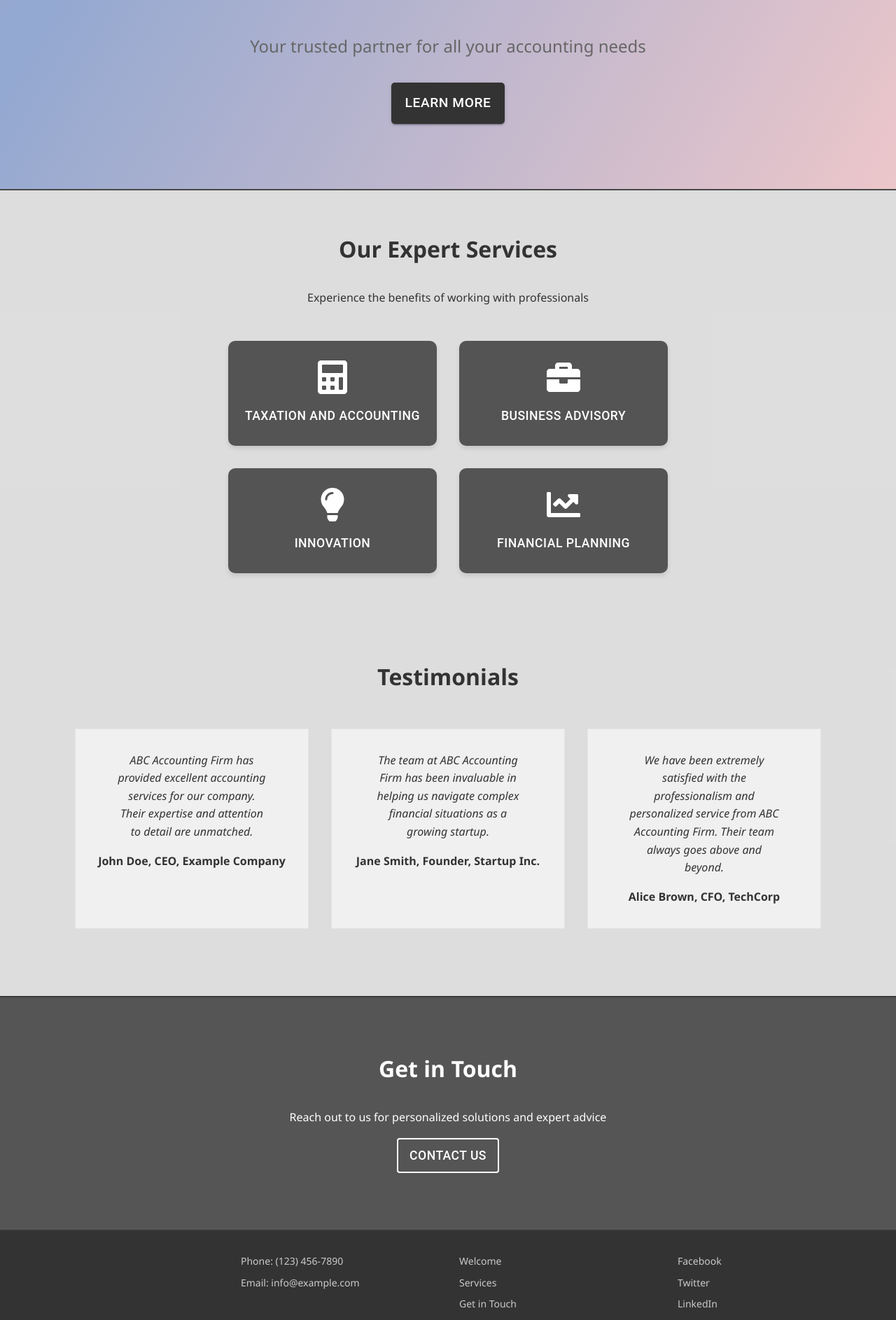
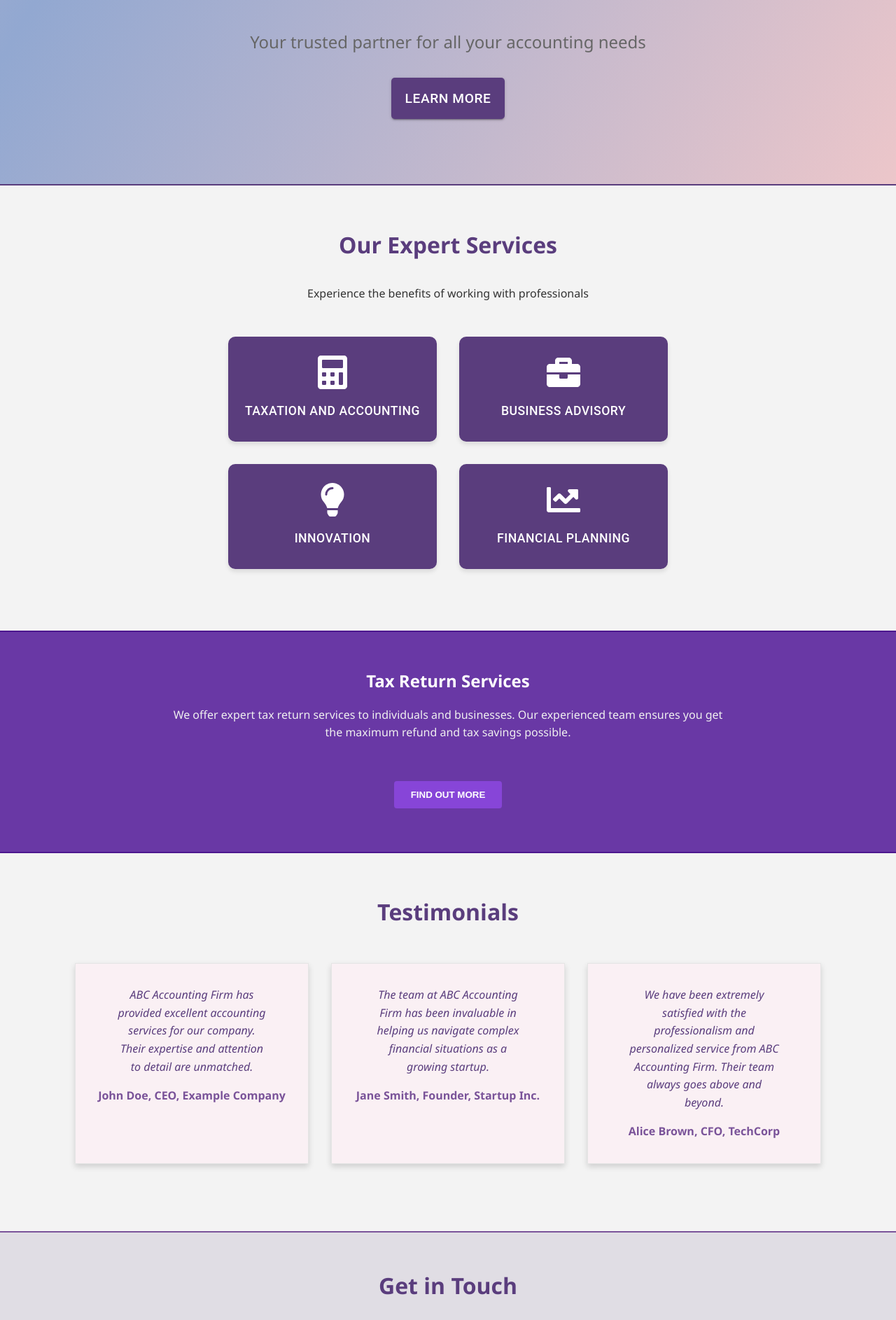
Before and after one commit to Hongsblash/super-duper-chainsaw, a React (Create React App) app: page / in a window 1280 px wide. Shown: the part 318-2204 px from the top of the page at 70% size. Built offline with nearby package versions, Linux system fonts and the light colour scheme.

Commit message:
Added colour and changed styles, added tax return section

```diff
--- a/src/App.jsx
+++ b/src/App.jsx
@@ -4,6 +4,7 @@ import LargeHeader from './components/LargeHeader';
 import WelcomeMessage from './components/WelcomeMessage';
 import About from './components/About';
 import ServicesSection from './components/ServicesSection';
+import TaxReturnHighlight from './components/TaxReturnHighlight'; // Add this line
 import GetInTouchSection from './components/GetInTouchSection';
 import TestimonialSection from './components/TestimonialSection';
 import TaxationAndAccounting from './components/TaxationAndAccounting';
@@ -29,6 +30,7 @@ function App() {
           <>
             <WelcomeMessage changeView={changeView} />
             <ServicesSection changeView={changeView} />
+            <TaxReturnHighlight changeView={changeView} /> {/* Add this line */}
             <TestimonialSection changeView={changeView} />
           </>
         );
--- a/src/components/Footer.css
+++ b/src/components/Footer.css
@@ -5,7 +5,7 @@
   grid-template-columns: repeat(4, 1fr);
   gap: 2rem;
   padding: 2rem;
-  background-color: #333;
+  background-color: #4a148cea;
   color: #f0f0f0;
   font-size: 14px;
 }
--- a/src/components/GetInTouchSection.css
+++ b/src/components/GetInTouchSection.css
@@ -3,13 +3,12 @@
   flex-direction: column;
   align-items: center;
   justify-content: center;
-    min-height: 300px;
+  min-height: 250px;
   text-align: center;
-    background-color: rgba(50, 50, 50, 0.8);
-    color: white;
+  background-color: #7300ff07;
+  color: #5a3d7d;
   padding-bottom: 2rem;
-    border-top: 2px solid rgba(50, 50, 50, 0.8);
-    border-bottom: 2px solid rgba(50, 50, 50, 0.8);
+  border-top: 2px solid #7a5399;
 }
 
 .get-in-touch-section h2 {
@@ -17,10 +16,14 @@
   font-size: 2rem;
 }
 
+.get-in-touch-section p {
+  color: #7a5399;
+}
+
 .get-in-touch-section button {
   background-color: transparent !important;
-    color: white !important;
-    border: 2px solid white !important;
+  color: #5a3d7d !important;
+  border: 2px solid #5a3d7d !important;
   padding: 0.5rem 1rem !important;
   cursor: pointer !important;
   transition: background-color 0.3s, color 0.3s;
@@ -28,10 +31,10 @@
 }
 
 .get-in-touch-section button:hover {
-    background-color: rgba(255, 255, 255, 0.2) !important;
+  background-color: rgba(90, 61, 125, 0.1) !important;
 }
 
-  /*--------- Mobile Compatibility   ---------*/
+/*--------- Mobile Compatibility ---------*/
 
 @media (max-width: 768px) {
   .get-in-touch-section h2 {
--- a/src/components/LargeHeader.css
+++ b/src/components/LargeHeader.css
@@ -3,7 +3,7 @@
   justify-content: space-between;
   align-items: center;
   padding: 1rem 6rem;
-  background-color: #333;
+  background-color: #4a148cea;
 }
 
 .large-header img {
@@ -43,7 +43,7 @@
   left: 4px;
   right: 4px;
   bottom: -4px;
-  background-color: #333;
+  background-color: #6a1b9a;
   border-radius: 6px;
   z-index: -1;
 }
@@ -53,7 +53,7 @@
   position: absolute;
   top: 100%;
   left: 0;
-  background-color: #444;
+  background-color: #6a1b9a;
   border-radius: 6px;
   box-shadow: 0 2px 4px rgba(0, 0, 0, 0.1);
   padding: 0.5rem 0;
@@ -71,6 +71,7 @@
 
 .dropdown-menu a:hover {
   color: #ffffff;
+  background-color: #7b1fa2;
 }
 
 .large-header nav a:hover + .dropdown-menu {
--- a/src/components/ServicesSection.css
+++ b/src/components/ServicesSection.css
@@ -6,13 +6,14 @@
   min-height: 400px;
   text-align: center;
   padding: 2rem 0;
-    background-color: rgba(221, 221, 221, 0.8);
-    padding-bottom: 4rem;
+  background-color: rgba(245, 245, 245, 0.9);
+  padding-bottom: 5.5rem;
 }
 
 .services-section h2 {
   margin-bottom: 1rem;
   font-size: 2rem;
+  color: #5a3d7d;
 }
 
 .services-grid {
@@ -23,7 +24,7 @@
 }
 
 .service-box button {
-    background-color: rgba(50, 50, 50, 0.8);
+  background-color: #5a3d7d;
   color: white;
   border: none;
   padding: 1.5rem;
@@ -41,7 +42,7 @@
 }
 
 .service-box button:hover {
-    background-color: rgba(50, 50, 50, 1);
+  background-color: #7a5399;
   transform: translateY(-3px);
   box-shadow: 0 6px 8px rgba(0, 0, 0, 0.2);
 }
@@ -53,10 +54,10 @@
 }
 
 .service-box:hover .service-icon {
-    color: rgba(50, 50, 50, 0.8);
+  color: #f2e6ff;
 }
 
-  /*--------- Mobile Compatibility   ---------*/
+/*--------- Mobile Compatibility ---------*/
 
 @media (max-width: 768px) {
   .services-grid {
--- a/src/components/SmallHeader.css
+++ b/src/components/SmallHeader.css
@@ -2,8 +2,8 @@
     display: flex;
     justify-content: space-between;
     align-items: center;
-    padding: 0.5rem 6rem;
-    background-color: rgba(15, 15, 15, 0.8);
+    padding: 0.3rem 6rem;
+    background-color: #4a148cc4;
     color: white;
   }
 
--- /dev/null
+++ b/src/components/TaxReturnHighlight.css
@@ -0,0 +1,61 @@
+.tax-return-highlight {
+    background-color: #410091c0;
+    padding: 2rem 0;
+    text-align: center;
+    min-height: 250px;
+    border-top: 2px solid #4a148cea;
+    border-bottom: 2px solid #4a148cea;
+  }
+
+  .tax-return-content {
+    max-width: 800px;
+    margin: 0 auto;
+  }
+
+  .tax-return-highlight h2 {
+    color: #fff;
+    margin-bottom: 1rem;
+  }
+
+  .tax-return-highlight p {
+    color: #f0f0f0;
+    margin-bottom: 1rem;
+  }
+
+  .find-out-more-btn {
+    margin-top: 2.5rem;
+    background-color: #8745d8;
+    border: none;
+    border-radius: 4px;
+    color: #fff;
+    cursor: pointer;
+    font-weight: bold;
+    padding: 12px 24px;
+    text-transform: uppercase;
+    transition: background-color 0.3s, color 0.3s;
+  }
+
+  .find-out-more-btn:hover {
+    background-color: #9c27b0;
+    color: #f0f0f0;
+  }
+
+  /* iPhone 11 compatibility */
+@media (max-width: 414px) {
+    .tax-return-highlight {
+      padding: 2rem 1rem;
+    }
+
+    .tax-return-highlight h2 {
+      font-size: 1.5rem;
+    }
+
+    .tax-return-highlight p {
+      font-size: 1rem;
+    }
+
+    .tax-return-highlight button {
+      font-size: 1rem;
+      padding: 10px 20px;
+    }
+  }
--- /dev/null
+++ b/src/components/TaxReturnHighlight.jsx
@@ -0,0 +1,25 @@
+import React from 'react';
+import './TaxReturnHighlight.css';
+
+const TaxReturnHighlight = ({ changeView }) => {
+  return (
+    <section className="tax-return-highlight">
+      <div className="tax-return-content">
+        <h2>Tax Return Services</h2>
+        <p>
+          We offer expert tax return services to individuals and businesses. Our
+          experienced team ensures you get the maximum refund and tax savings
+          possible.
+        </p>
+        <button
+          className="find-out-more-btn"
+          onClick={() => changeView('taxationAndAccounting')}
+        >
+          Find out more
+        </button>
+      </div>
+    </section>
+  );
+};
+
+export default TaxReturnHighlight;
--- a/src/components/TestimonialSection.css
+++ b/src/components/TestimonialSection.css
@@ -6,13 +6,14 @@
   min-height: 350px;
   text-align: center;
   padding: 2rem 0;
-    background-color: rgba(221, 221, 221, 0.8);
+  background-color: rgba(245, 245, 245, 0.9);
   padding-bottom: 6rem;
 }
 
 .testimonial-section h2 {
   margin-bottom: 1rem;
   font-size: 2rem;
+  color: #5a3d7d;
 }
 
 .testimonials-container {
@@ -23,28 +24,31 @@
 }
 
 .testimonial {
-    background-color: #f0f0f0;
+  background-color: #faf0f4;
   padding: 1rem;
   max-width: 300px;
   border: 1px solid #e5e5e5;
+  box-shadow: 0 4px 8px rgba(0, 0, 0, 0.15);
   transition: box-shadow 0.3s, transform 0.3s;
 }
 
 .testimonial:hover {
-    box-shadow: 0 5px 15px rgba(0, 0, 0, 0.1);
+  box-shadow: 0 8px 16px rgba(0, 0, 0, 0.2);
   transform: translateY(-5px);
 }
 
 .testimonial blockquote {
   font-style: italic;
   margin-bottom: 1rem;
+  color: #5a3d7d;
 }
 
 .testimonial-author {
   font-weight: bold;
+  color: #7a5399;
 }
 
-/*--------- Mobile Compatibility   ---------*/
+/*--------- Mobile Compatibility ---------*/
 
 @media (max-width: 600px) {
 .testimonials-container {
--- a/src/components/WelcomeMessage.css
+++ b/src/components/WelcomeMessage.css
@@ -21,13 +21,13 @@
   background: linear-gradient(120deg, #f7cac9, #92a8d1, #f7cac9);
   background-size: 200% 200%;
   animation: gradient-background 15s ease infinite;
-  border-bottom: 2px solid #494949;
+  border-bottom: 2px solid #5a3d7d;
 }
 
 .welcome-message h1 {
   font-size: 3rem;
   margin-bottom: 1rem;
-  color: #333333;
+  color: #5a3d7d;
 }
 
 .welcome-message p {
@@ -37,7 +37,7 @@
 }
 
 .welcome-message .welcome-button {
-  background-color: #333333;
+  background-color: #5a3d7d;
   color: white;
   border: none;
   padding: 0.8rem 1.2rem;
@@ -48,7 +48,7 @@
 }
 
 .welcome-message .welcome-button:hover {
-  background-color: #555555;
+  background-color: #7a5399;
 }
 
 /*--------- Mobile Compatibility ---------*/
```
Lines whose indentation alone changed are shown as unchanged.
